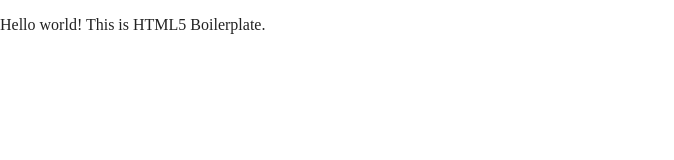
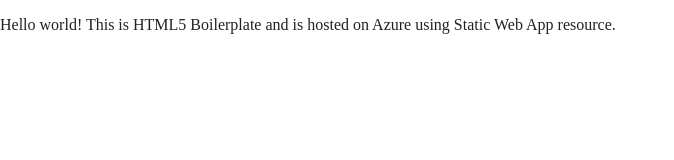
Before and after one commit to liam-grossmann/html5-boilerplate, a website built with Parcel: page index.html in a window 1280 px wide. Shown: the whole page, without its empty margins (0-674 px from the left). Built offline with nearby package versions, Linux system fonts and the light colour scheme.

Commit message:
Add more docs

```diff
--- a/index.html
+++ b/index.html
@@ -25,7 +25,7 @@
 <body>
 
   <!-- Add your site or application content here -->
-  <p>Hello world! This is HTML5 Boilerplate.</p>
+  <p>Hello world! This is HTML5 Boilerplate and is hosted on Azure using Static Web App resource.</p>
   <script src="js/vendor/modernizr-3.11.2.min.js"></script>
   <script src="js/plugins.js"></script>
   <script src="js/main.js"></script>
```
Also changed, not shown: README.md.
